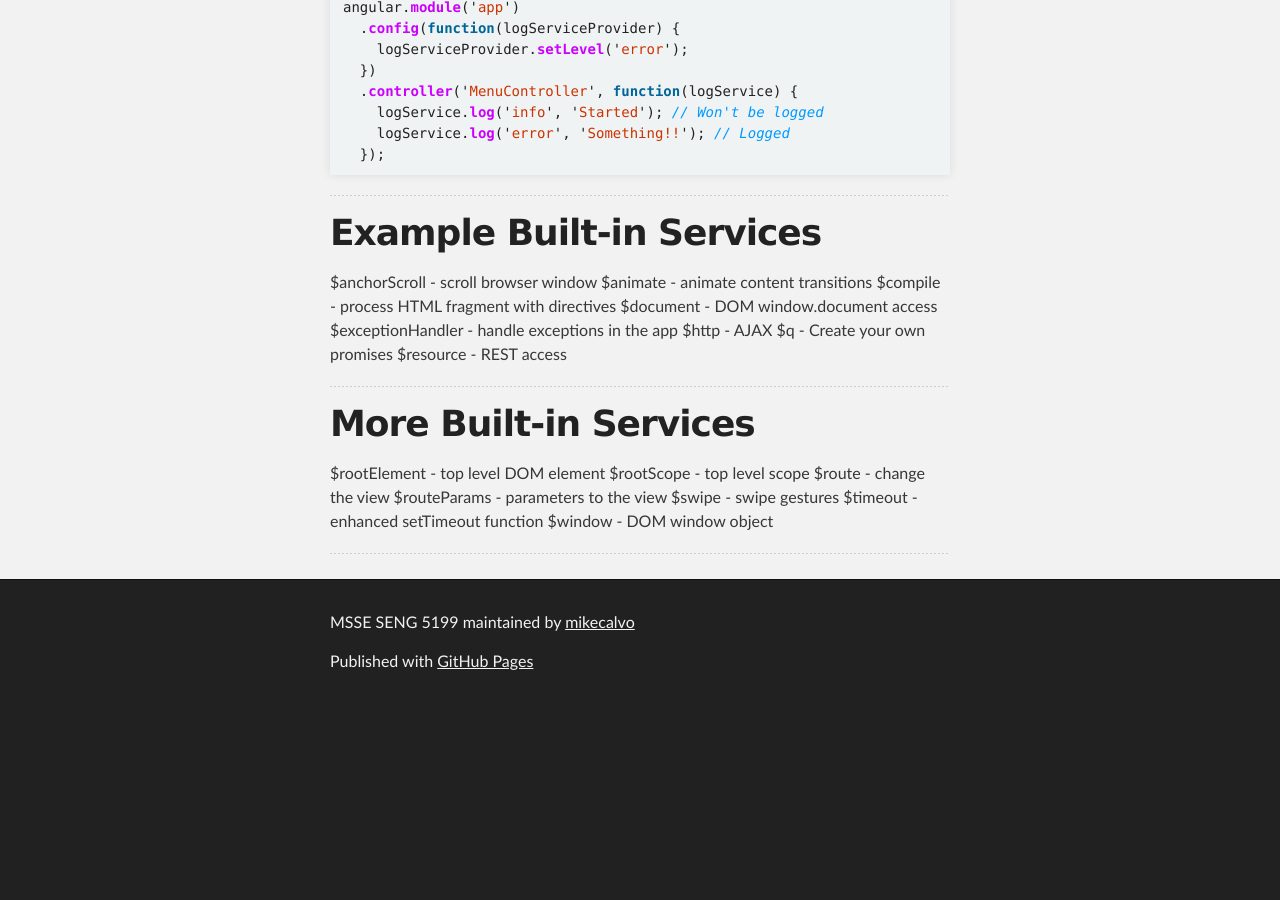
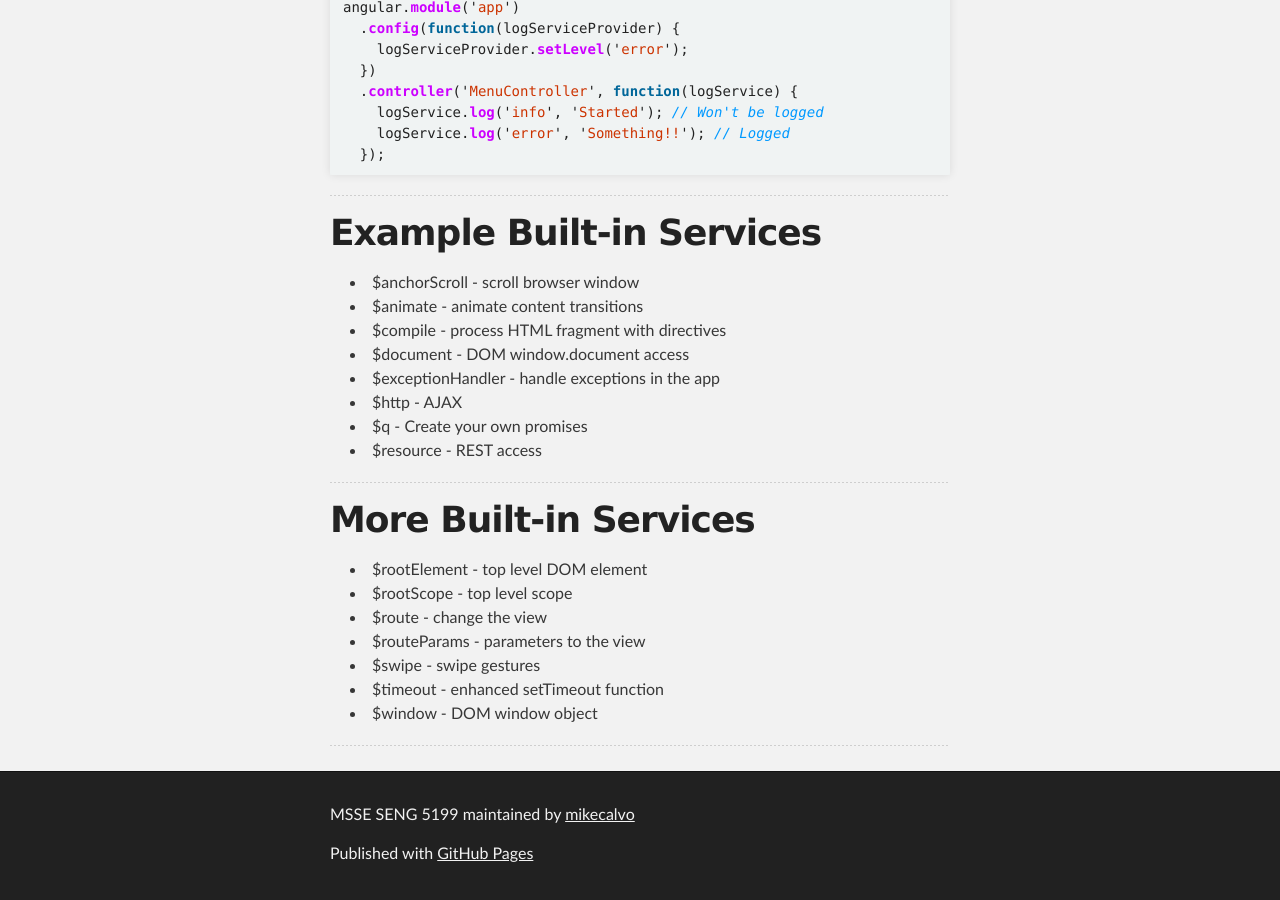
Before and after one commit to mikecalvo/mikecalvo.github.io, a Jekyll site: the page built from msse/notes/ng_services/index.md, in a window 1280 px wide and 900 px high, scrolled down 2751 px. Built offline with Jekyll 4.4.1, drawn with Linux system fonts in a browser that asks for light colours; before the commit the page ends 3459 px from its top, so only the background shows below that.

```diff
--- a/msse/notes/ng_services/index.md
+++ b/msse/notes/ng_services/index.md
@@ -125,24 +125,25 @@ angular.module('app')
 ---
 
 # Example Built-in Services
-$anchorScroll - scroll browser window
-$animate - animate content transitions
-$compile - process HTML fragment with directives
-$document - DOM window.document access
-$exceptionHandler - handle exceptions in the app
-$http - AJAX
-$q - Create your own promises
-$resource - REST access
+
+- $anchorScroll - scroll browser window
+- $animate - animate content transitions
+- $compile - process HTML fragment with directives
+- $document - DOM window.document access
+- $exceptionHandler - handle exceptions in the app
+- $http - AJAX
+- $q - Create your own promises
+- $resource - REST access
 
 ---
 
 # More Built-in Services
-$rootElement - top level DOM element
-$rootScope - top level scope
-$route - change the view
-$routeParams - parameters to the view
-$swipe - swipe gestures
-$timeout - enhanced setTimeout function
-$window - DOM window object
+- $rootElement - top level DOM element
+- $rootScope - top level scope
+- $route - change the view
+- $routeParams - parameters to the view
+- $swipe - swipe gestures
+- $timeout - enhanced setTimeout function
+- $window - DOM window object
 
 ---
```
